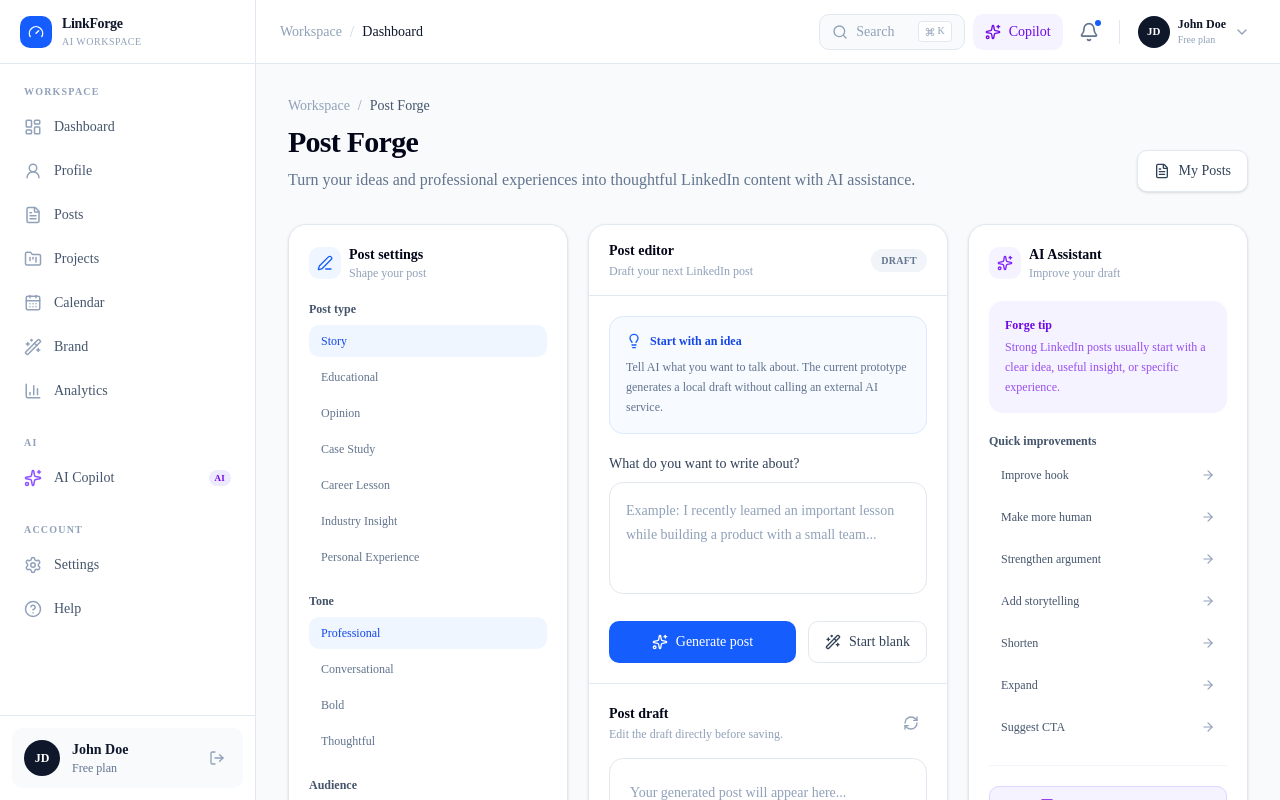
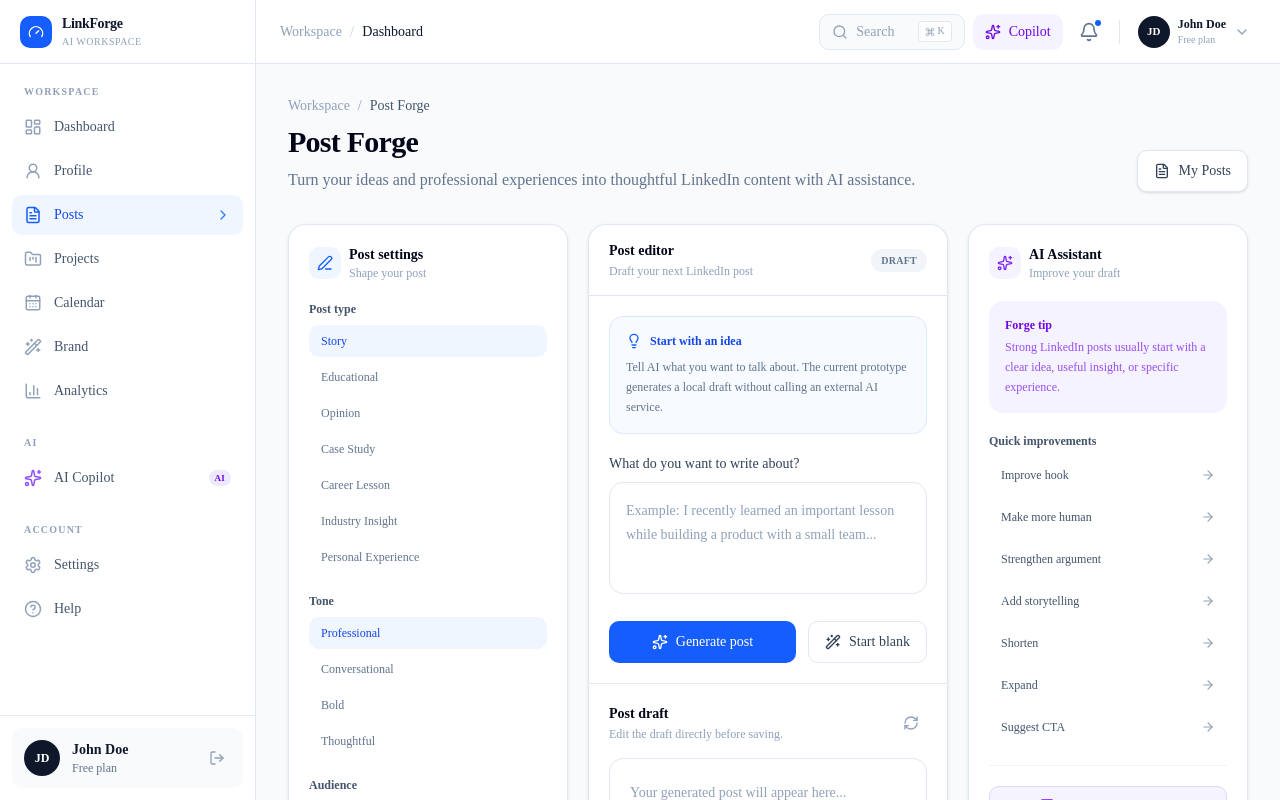
Before and after one commit to sachin59921/linkforge-ai, a Next.js app: page /posts in a window 1280 px wide. Shown: the top 800 px of the page. Built offline with nearby package versions, Linux system fonts and the light colour scheme.

Commit message:
feat: update sidebar navigation links to reflect new routing structure

```diff
--- a/components/layout/sidebar.tsx
+++ b/components/layout/sidebar.tsx
@@ -19,54 +19,18 @@ import {
 } from "lucide-react";
 
 const workspaceItems = [
-  {
-    label: "Dashboard",
-    href: "/",
-    icon: LayoutDashboard,
-  },
-  {
-    label: "Profile",
-    href: "/dashboard/profile",
-    icon: UserRound,
-  },
-  {
-    label: "Posts",
-    href: "/dashboard/content/create",
-    icon: FileText,
-  },
-  {
-    label: "Projects",
-    href: "/dashboard/projects",
-    icon: FolderKanban,
-  },
-  {
-    label: "Calendar",
-    href: "/dashboard/content/calendar",
-    icon: CalendarDays,
-  },
-  {
-    label: "Brand",
-    href: "/dashboard/profile/analysis",
-    icon: WandSparkles,
-  },
-  {
-    label: "Analytics",
-    href: "/dashboard/analytics",
-    icon: BarChart3,
-  },
+  { label: "Dashboard", href: "/", icon: LayoutDashboard },
+  { label: "Profile", href: "/profile", icon: UserRound },
+  { label: "Posts", href: "/posts", icon: FileText },
+  { label: "Projects", href: "/projects", icon: FolderKanban },
+  { label: "Calendar", href: "/calendar", icon: CalendarDays },
+  { label: "Brand", href: "/profile/analysis", icon: WandSparkles },
+  { label: "Analytics", href: "/analytics", icon: BarChart3 },
 ];
 
 const accountItems = [
-  {
-    label: "Settings",
-    href: "/dashboard/settings",
-    icon: Settings,
-  },
-  {
-    label: "Help",
-    href: "/dashboard/help",
-    icon: HelpCircle,
-  },
+  { label: "Settings", href: "/settings", icon: Settings },
+  { label: "Help", href: "/help", icon: HelpCircle },
 ];
 
 export function Sidebar() {
```
